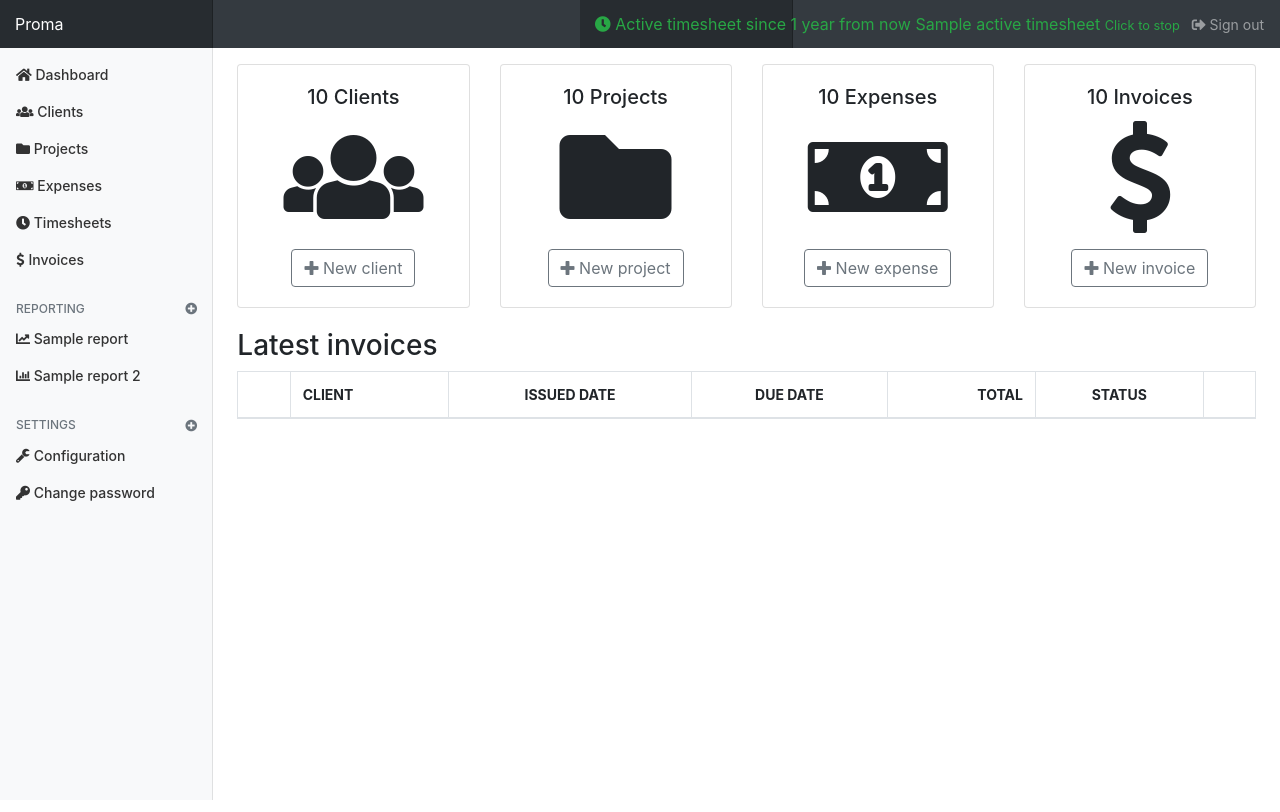
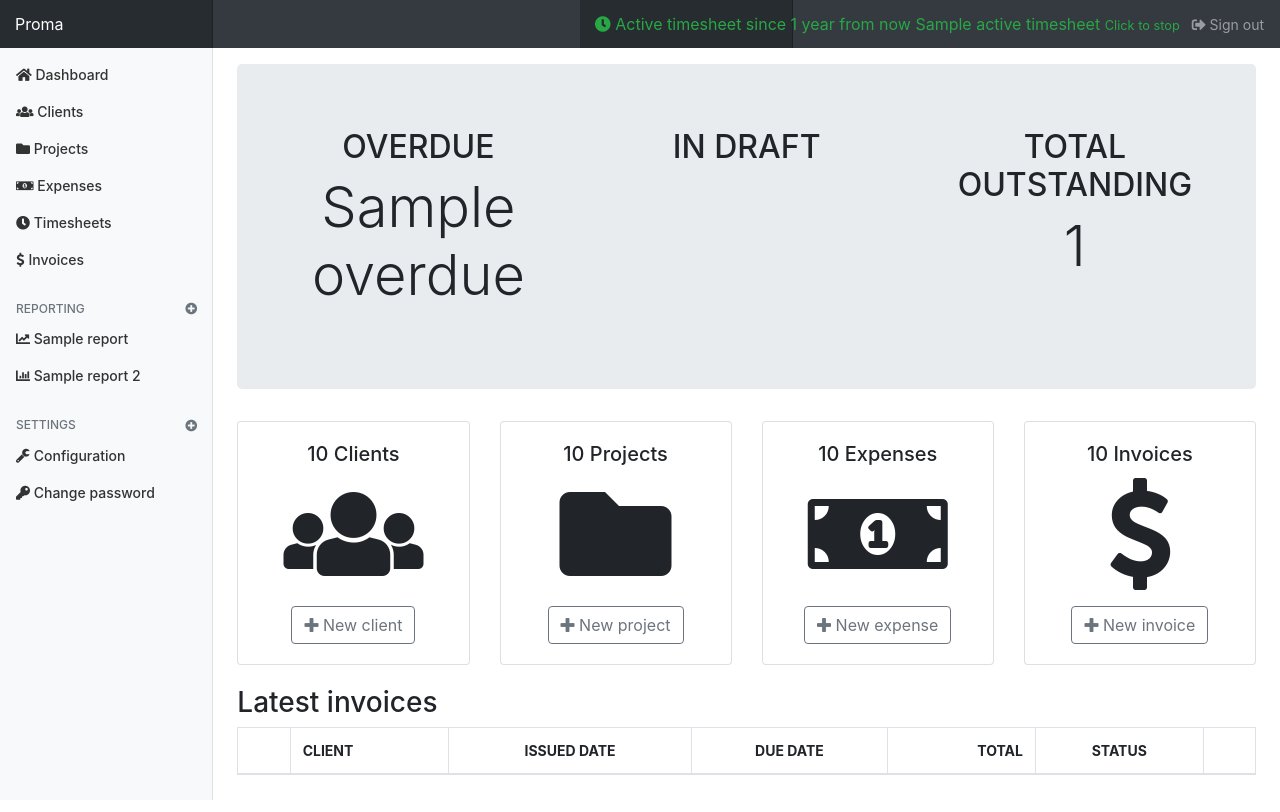
Before and after one commit to erickgnavar/proma, a Django app: template proma/templates/home.html in a window 1280 px wide. Run offline with Django 3.2, Linux system fonts and the light colour scheme; the template is opened without the code that fills it: most values are stand-ins (such as "Sample title", 1, 10 or a date in 2020); lists and menus that the app fills with data are empty; some libraries are stand-ins or nearby versions.

Commit message:
Add invoice total summary to dashboard

```diff
--- a/proma/templates/home.html
+++ b/proma/templates/home.html
@@ -1,6 +1,32 @@
 {% extends "base.html" %}
 {% load i18n %}
 {% block content %}
+<div class="row text-center">
+  <div class="col-md-12">
+    <div class="jumbotron">
+      <div class="row">
+        <div class="col-md-4">
+          <h2>{% trans "Overdue"|upper %}</h2>
+          <p class="display-4">
+            {{ invoices_summary.overdue }}
+          </p>
+        </div>
+        <div class="col-md-4">
+          <h2>{% trans "In draft"|upper %}</h2>
+          <p class="display-4">
+            {{ invoices_summary.draft }}
+          </p>
+        </div>
+        <div class="col-md-4">
+          <h2>{% trans "Total outstanding"|upper %}</h2>
+          <p class="display-4">
+            {{ invoices_summary.total_outstanding }}
+          </p>
+        </div>
+      </div>
+    </div>
+  </div>
+</div>
 <div class="row text-center">
   <div class="col-sm-3">
     <div class="card">
```
Also changed, not shown: proma/invoices/models.py (+11 -0 lines), proma/invoices/tests/test_models.py (+26 -0 lines), proma/views.py (+9 -5 lines), 1 other file.
